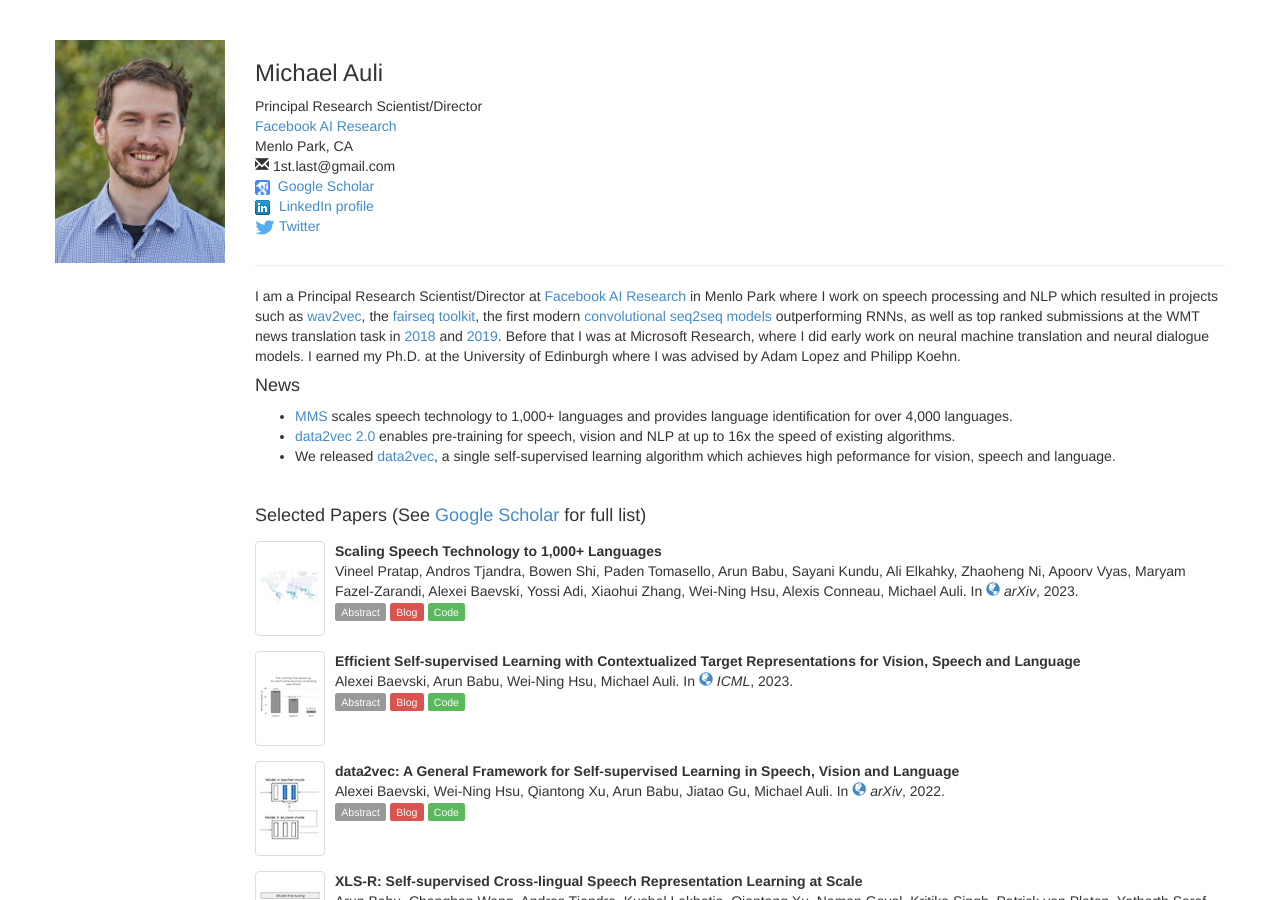
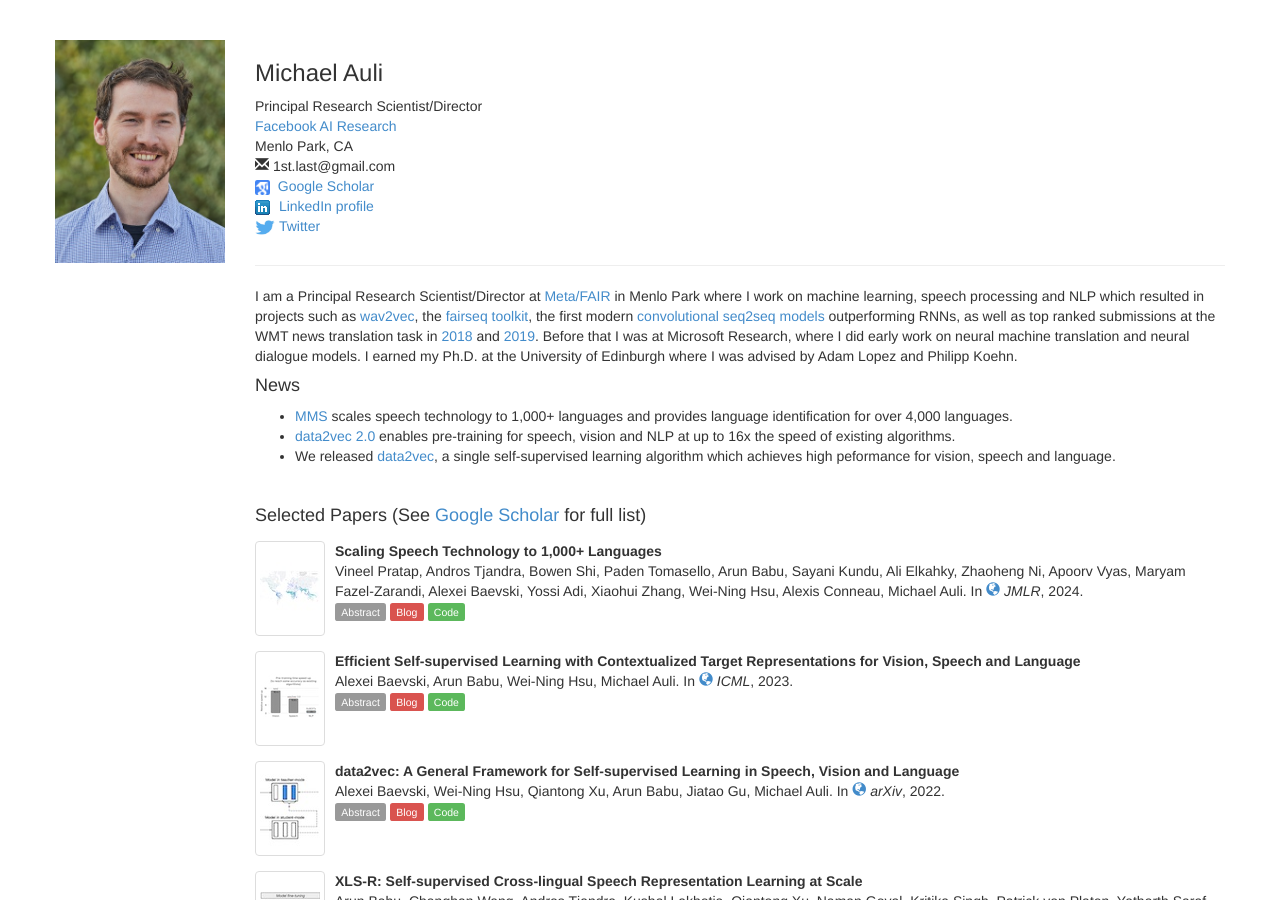
Before and after one commit to michaelauli/michaelauli.github.io, a Jekyll site: the page built from index.html, in a window 1280 px wide and 900 px high. Built offline with Jekyll 4.4.1, drawn with Linux system fonts in a browser that asks for light colours; comment, search, counter and statistics services are not loaded.

Commit message:
+ MMS at JMLR

```diff
--- a/_config.yml
+++ b/_config.yml
@@ -65,16 +65,16 @@
     layout: paper
     paper-type: inproceedings
     selected: true
-    year: 2023
+    year: 2024
     title: "Scaling Speech Technology to 1,000+ Languages"
     authors: Vineel Pratap, Andros Tjandra, Bowen Shi, Paden Tomasello, Arun Babu, Sayani Kundu, Ali Elkahky, Zhaoheng Ni, Apoorv Vyas, Maryam Fazel-Zarandi, Alexei Baevski, Yossi Adi, Xiaohui Zhang, Wei-Ning Hsu, Alexis Conneau, Michael Auli
     doc-url: http://arxiv.org/pdf/2305.13516.pdf
     img: mms
-    booktitle: arXiv
+    booktitle: JMLR
     booktitle-url: http://arxiv.org/abs/2305.13516
     code: https://github.com/pytorch/fairseq/tree/master/examples/mms
     blog: https://ai.facebook.com/blog/multilingual-model-speech-recognition/
-    venue: conference
+    venue: journal
     abstract: >
       Expanding the language coverage of speech technology has the
       potential to improve access to information for many more people.
--- a/index.html
+++ b/index.html
@@ -35,7 +35,7 @@
 </div>
 
 <p>
-  I am a Principal Research Scientist/Director at <a href="http://research.facebook.com/ai">Facebook AI Research</a> in Menlo Park where I work on speech processing and NLP which resulted in projects such as <a href="https://ai.facebook.com/blog/wav2vec-unsupervised-speech-recognition-without-supervision/">wav2vec</a>, the <a href="https://github.com/pytorch/fairseq">fairseq toolkit</a>, the first modern <a href="https://engineering.fb.com/ml-applications/a-novel-approach-to-neural-machine-translation">convolutional seq2seq models</a> outperforming RNNs, as well as top ranked submissions at the WMT news translation task in <a href="https://arxiv.org/abs/1808.09381">2018</a> and <a href="https://ai.facebook.com/blog/facebook-leads-wmt-translation-competition">2019</a>. Before that I was at Microsoft Research, where I did early work on neural machine translation and neural dialogue models. I earned my Ph.D. at the University of Edinburgh where I was advised by Adam Lopez and Philipp Koehn.
+  I am a Principal Research Scientist/Director at <a href="http://research.facebook.com/ai">Meta/FAIR</a> in Menlo Park where I work on machine learning, speech processing and NLP which resulted in projects such as <a href="https://ai.facebook.com/blog/wav2vec-unsupervised-speech-recognition-without-supervision/">wav2vec</a>, the <a href="https://github.com/pytorch/fairseq">fairseq toolkit</a>, the first modern <a href="https://engineering.fb.com/ml-applications/a-novel-approach-to-neural-machine-translation">convolutional seq2seq models</a> outperforming RNNs, as well as top ranked submissions at the WMT news translation task in <a href="https://arxiv.org/abs/1808.09381">2018</a> and <a href="https://ai.facebook.com/blog/facebook-leads-wmt-translation-competition">2019</a>. Before that I was at Microsoft Research, where I did early work on neural machine translation and neural dialogue models. I earned my Ph.D. at the University of Edinburgh where I was advised by Adam Lopez and Philipp Koehn.
 </p>
 
 <h4>News</h4>
```
